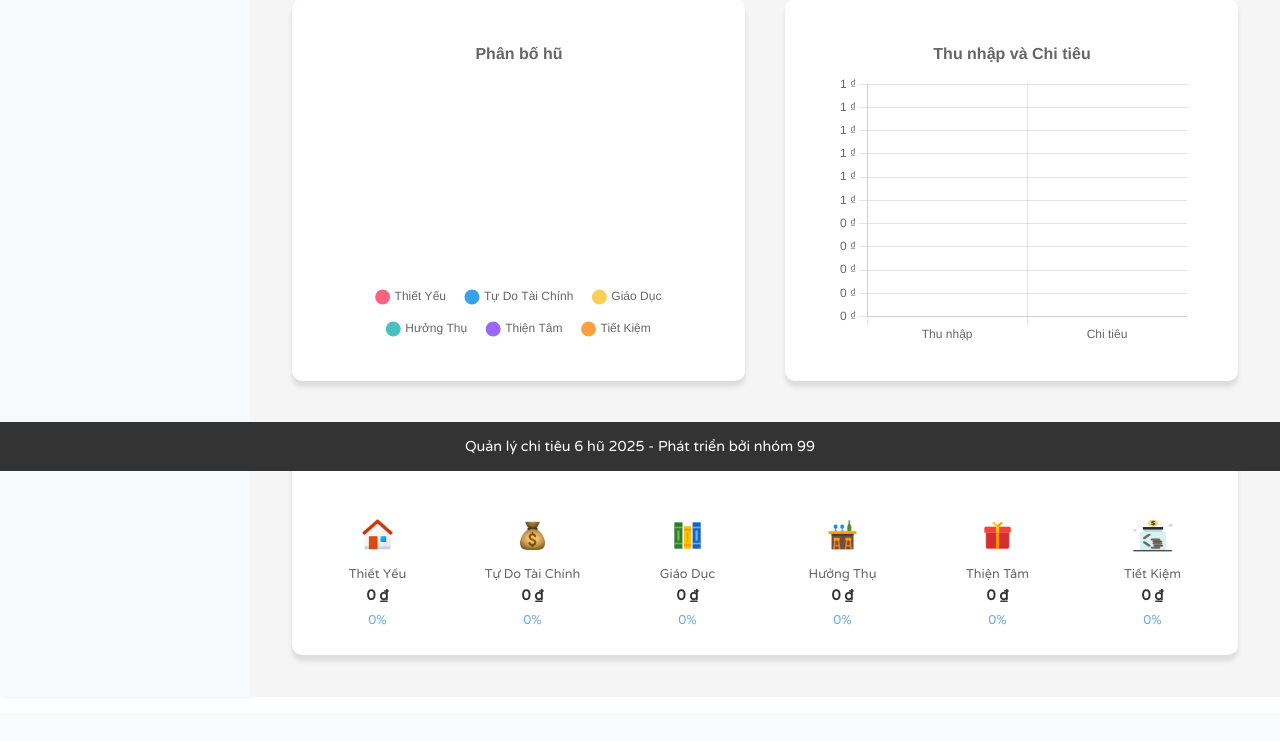
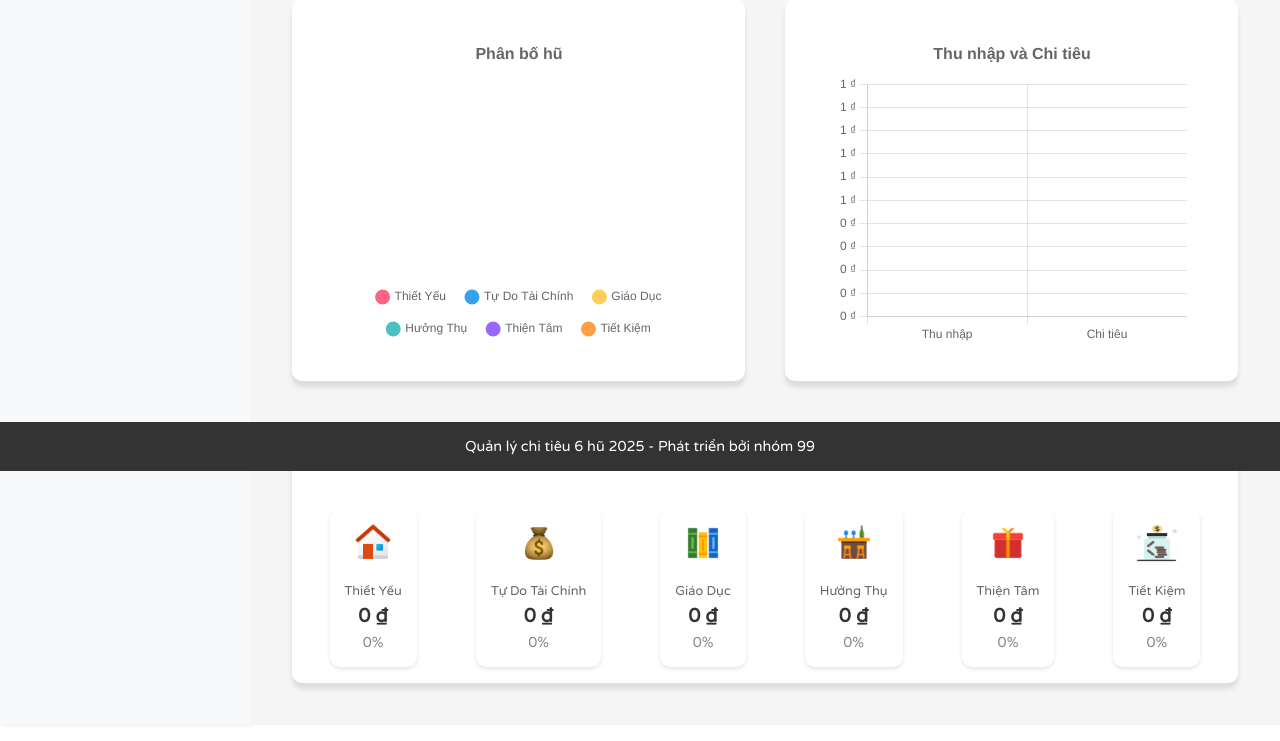
Before and after one commit to githubcuaan/QuanLyTaiChinh_KTPM_Nhom99, a PHP site: page /page/index.php in a window 1280 px wide. Shown: the part 329-1070 px from the top of the page. Before the commit the page ends 993 px from the top, so only its background shows below. Run offline with PHP 8.4, Linux system fonts and the light colour scheme; the visitor is signed in with stand-in values (Sample User, id 1); data comes from the database, SQL or seed files in the repository; data that the repository does not hold is empty.

Commit message:
work: thêm chức năng thêm chi tiêu trực tiếp từ hũ

```diff
--- a/jfins/assets/css/sumaryStyle.css
+++ b/jfins/assets/css/sumaryStyle.css
@@ -89,18 +89,41 @@ section {
 }
 
 .jar {
-    background: white;
-    flex: 1 0 15%;
+    background-color: #fff;
+    border-radius: 10px;
+    padding: 15px;
     text-align: center;
-    padding: 10px;
-    border-radius: 10px;
+    box-shadow: 0 2px 4px rgba(0,0,0,0.1);
+    transition: all 0.3s ease;
+    cursor: pointer;
+}
 
+.jar:hover {
+    transform: translateY(-5px);
+    box-shadow: 0 4px 8px rgba(0,0,0,0.2);
+}
+
+.jar img {
+    width: 40px;
+    height: 40px;
+    margin-bottom: 10px;
+}
+
+.jar p {
+    margin: 5px 0;
+    color: #666;
 }
 
 .jar strong {
     display: block;
+    font-size: 1.2em;
+    color: #333;
     margin: 5px 0;
-    color: #333;
+}
+
+.jar span {
+    color: #888;
+    font-size: 0.9em;
 }
 
 .jar-title {
--- a/jfins/assets/js/chart.js
+++ b/jfins/assets/js/chart.js
@@ -52,12 +52,43 @@ async function updateDashboardData() {
             if (jarElements[index]) {
                 jarElements[index].querySelector('strong').textContent = formatMoney(jar.balance || 0);
                 jarElements[index].querySelector('span').textContent = (jar.percentage || 0) + '%';
+
+                // Thêm data attributes cho mỗi hũ
+                jarElements[index].setAttribute('data-jar-id', index + 1);
+                jarElements[index].setAttribute('data-jar-name', jar.name);
+                jarElements[index].setAttribute('data-jar-balance', jar.balance || 0);
+
+                // Thêm sự kiện click cho mỗi hũ
+                jarElements[index].addEventListener('click', function() {
+                    const jarId = this.getAttribute('data-jar-id');
+                    const jarName = this.getAttribute('data-jar-name');
+                    const jarBalance = this.getAttribute('data-jar-balance');
+                    openExpenseModalFromJar(jarId, jarName, jarBalance);
+                });
             }
         });
 
     } catch (error) {
         console.error('Error fetching dashboard data:', error);
     }
+}
+
+// Hàm mở modal thêm chi tiêu từ hũ
+function openExpenseModalFromJar(jarId, jarName, jarBalance) {
+    const expenseModal = document.getElementById('expense-form-container');
+    const expenseJarSelect = document.getElementById('expense-jar-select');
+    const expenseJarBalance = document.getElementById('expense-jar-balance');
+
+    // Set giá trị cho form
+    document.getElementById('expense-date').valueAsDate = new Date();
+    expenseJarSelect.value = jarId;
+    expenseJarBalance.value = formatMoney(jarBalance);
+
+    // Hiển thị modal
+    expenseModal.style.display = 'block';
+    setTimeout(() => {
+        expenseModal.classList.add('show');
+    }, 10);
 }
 
 // Dữ liệu mẫu cho biểu đồ
--- a/jfins/assets/js/main.js
+++ b/jfins/assets/js/main.js
@@ -29,6 +29,11 @@ navItems.forEach((item, index) => {
         const selectedSection = sections[sectionIds[index]];
         if (selectedSection) {
             selectedSection.style.display = 'block';
+
+            // Nếu chuyển về trang tổng quan, cập nhật dữ liệu
+            if (sectionIds[index] === 'sumary' && typeof updateDashboardData === 'function') {
+                updateDashboardData();
+            }
         }
     });
 });
```
